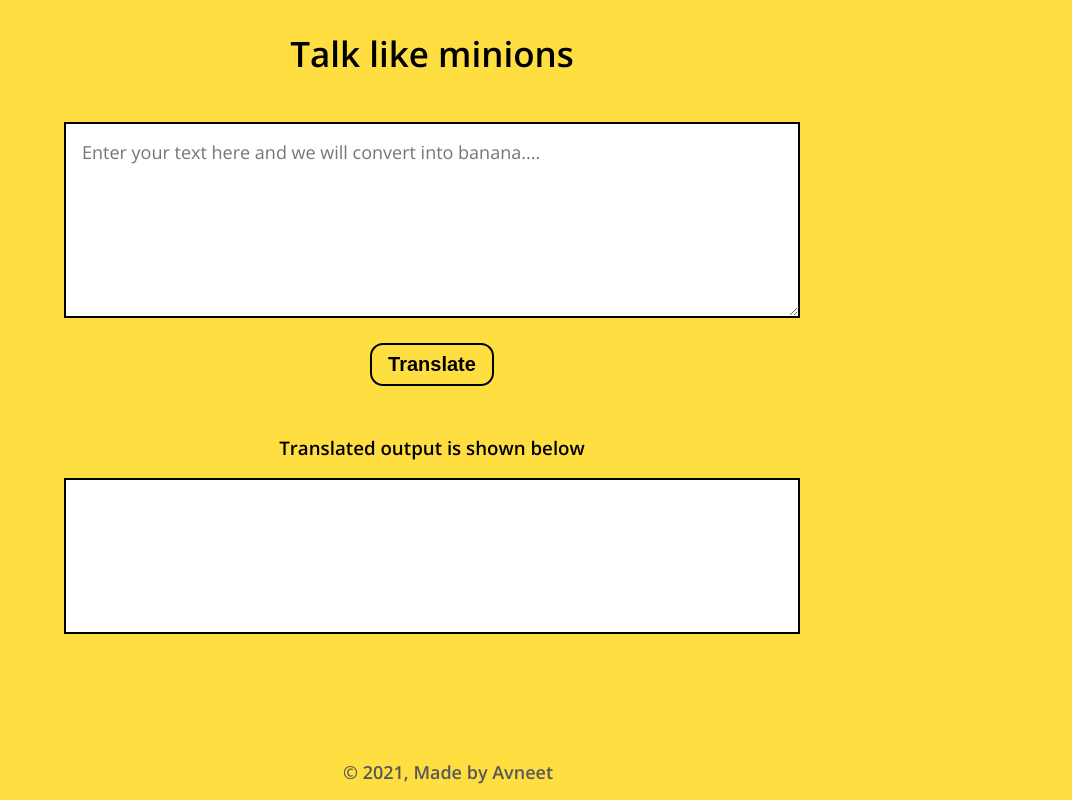
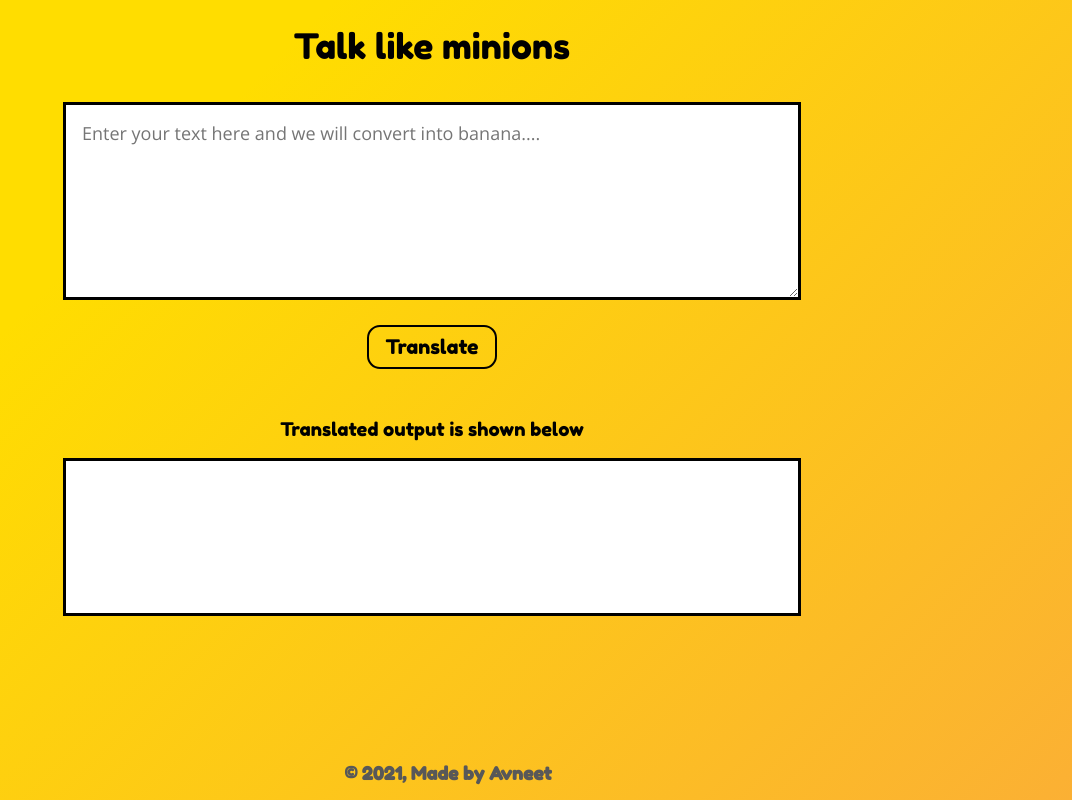
Before and after one commit to Avneet-k/Mark6-Minion-Speak, a plain HTML site: page index.html in a window 1280 px wide. Shown: the whole page, without its empty margins (208-1280 px from the left). Drawn offline with nearby package versions, Linux system fonts and the light colour scheme.

Commit message:
intial commit

```diff
--- a/app.js
+++ b/app.js
@@ -27,6 +27,4 @@ function clickHandler(){
    .catch(errorHandler) //if any error occurs
 };
 
-
-
 btnTranslate.addEventListener("click", clickHandler)
--- a/index.html
+++ b/index.html
@@ -6,6 +6,7 @@
     <link rel="preconnect" href="https://fonts.googleapis.com">
     <link rel="preconnect" href="https://fonts.gstatic.com" crossorigin>
     <link href="https://fonts.googleapis.com/css2?family=Open+Sans:wght@400;500;600&display=swap" rel="stylesheet">
+    <link href="https://fonts.googleapis.com/css2?family=Fredoka+One&display=swap" rel="stylesheet">
     <meta name="viewport" content="width=device-width, initial-scale=1.0">
     <link rel="stylesheet" href="style.css">
     <title>Avneet | Banana Speak</title>
--- a/style.css
+++ b/style.css
@@ -1,16 +1,22 @@
 body{
     margin: 0;
-    background-color: #ffdd3cf7;
-    font-family: 'Open Sans', sans-serif;
+    height:100vh;
+    /* background-color: #ffdd3cf7; */
+    background-color: #fbb034;
+    background-image: linear-gradient(315deg, #fbb034 0%, #ffdd00 74%);
+    /* font-family: 'Open Sans', sans-serif; */
+    font-family: 'Fredoka One', cursive;
 }
 
 header {
     text-align: center;
 }
 h1{
+    margin:0;
     font-size: 35px;
-    margin-bottom:45px;
-    margin-top:30px;
+    padding-bottom:35px;
+    padding-top:25px;
+    font-weight: 400;
 }
 .body-section{
     text-align: center;
@@ -21,28 +27,31 @@ textarea{
     display: block;
     margin: auto;
     padding: 1rem;
-    border: 2px solid black;
+    border: 3px solid black;
     font-size: 18px;
     font-family: 'Open Sans', sans-serif;
 }
 button{
+    font-family: 'Fredoka One', cursive;
     cursor: pointer;
     margin-top: 25px;
     margin-bottom: 30px;
     padding:8px 16px;
     color:black;
     font-size: 20px;
-    font-weight: 600;
     background-color:transparent;
     outline:none;
-    border: 2px solid black;
+    border: 2.5px solid black;
     border-radius: 13px;
 }
 button:hover{
     background-color: white;
 }
+h3{
+    font-weight: 400;
+}
 #output{
-    border: 2px solid black;
+    border: 3px solid black;
     height: 15vh;
     width: 700px;
     margin: 1rem auto;
```
